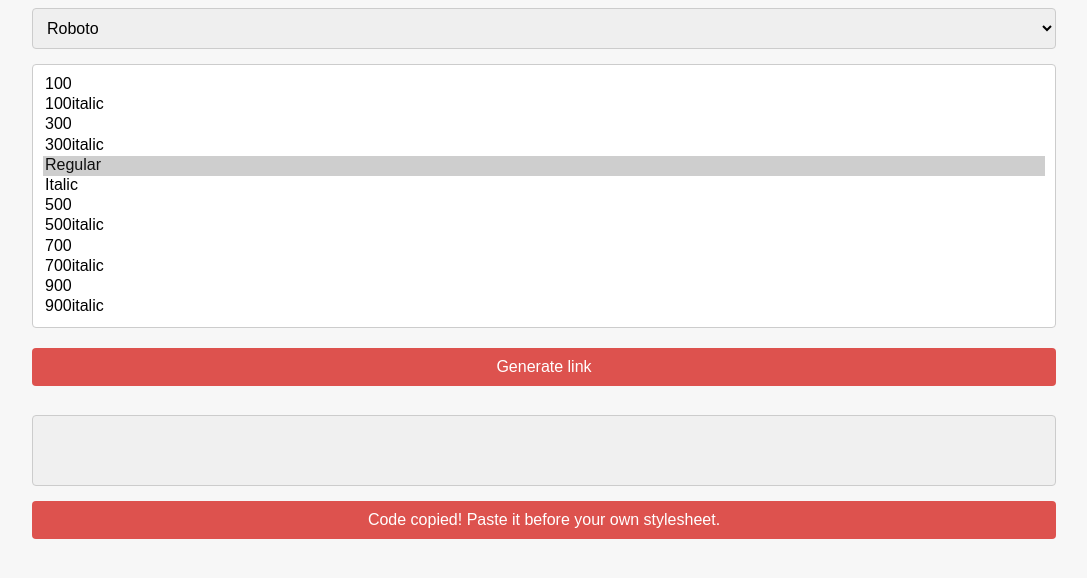
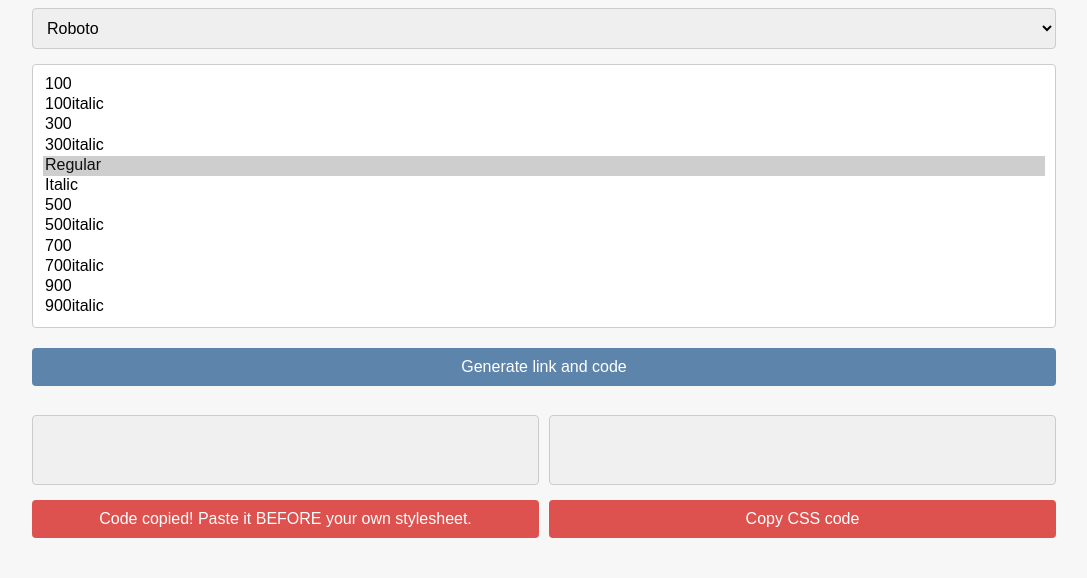
Before and after one commit to smx-m14/gfonts, a plain HTML site: page index.html in a window 1280 px wide. Both pictures are taken after a click on the button "Copy link". Shown: the part 106-684 px from the top of the page, without its empty margins (96-1183 px from the left). Drawn offline with Linux system fonts and the light colour scheme.

Commit message:
Add files via upload

```diff
--- a/index.html
+++ b/index.html
@@ -1552,11 +1552,22 @@
         <option data-variants="regular,700">Zilla Slab Highlight</option>
     </select>
     <select id="variants" multiple="" size="12"></select>
-    <button id="make-code">Generate link</button>
-    <pre id="code-display">
+    <button id="make-code">Generate link and code</button>
+    <section>
+        <div>
+            <pre id="code-display-1">
 
-    </pre>
-    <button id="copy-code">Copy link</button>
+            </pre>
+            <button id="copy-code-1">Copy link</button>
+        </div>
+        <div>
+            <pre id="code-display-2">
+
+            </pre>
+            <button id="copy-code-2">Copy CSS code</button>
+        </div>
+    </section>
+
     <script src="script.js"></script>
 </body>
 
--- a/script.js
+++ b/script.js
@@ -30,7 +30,8 @@ document.addEventListener("DOMContentLoaded", function () {
     const fontsSelect = document.getElementById('fonts');
     const variantsSelect = document.getElementById('variants');
     const button = document.getElementById('make-code');
-    const pre = document.getElementById('code-display');
+    const pre = document.getElementById('code-display-1');
+    const pre2 = document.getElementById('code-display-2');
 
     fontsSelect.addEventListener('change', function () {
         const selectedOption = fontsSelect.options[fontsSelect.selectedIndex];
@@ -74,9 +75,10 @@ document.addEventListener("DOMContentLoaded", function () {
         const googleFontUrl = `https://fonts.googleapis.com/css?family=${fontFamily}:${selectedVariants}`;
         const code = '<link rel="stylesheet" href="' + googleFontUrl + '" >';
         pre.textContent = code;
+        pre2.textContent = "font-family: '"+ selectedOption.textContent.trim() +"'";
     });
 
-    const copyCodeButton = document.getElementById('copy-code');
+    const copyCodeButton = document.getElementById('copy-code-1');
     copyCodeButton.addEventListener('click', function () {
         const codeToCopy = pre.textContent.trim();
 
@@ -89,9 +91,28 @@ document.addEventListener("DOMContentLoaded", function () {
         document.body.removeChild(textarea);
 
         // Cambiar el texto del botón temporalmente para indicar que se ha copiado
-        copyCodeButton.textContent = 'Code copied! Paste it before your own stylesheet.';
+        copyCodeButton.textContent = 'Code copied! Paste it BEFORE your own stylesheet.';
         setTimeout(function () {
             copyCodeButton.textContent = 'Copy code';
+        }, 3000); // Vuelve al texto original después de 2 segundos
+    });
+
+    const copyCSSButton = document.getElementById('copy-code-2');
+    copyCSSButton.addEventListener('click', function () {
+        const codeToCopy = pre2.textContent.trim();
+
+        // Crear un elemento de textarea temporal para copiar el texto al portapapeles
+        const textarea = document.createElement('textarea');
+        textarea.value = codeToCopy;
+        document.body.appendChild(textarea);
+        textarea.select();
+        document.execCommand('copy');
+        document.body.removeChild(textarea);
+
+        // Cambiar el texto del botón temporalmente para indicar que se ha copiado
+        copyCSSButton.textContent = 'Code copied! Paste it INSIDE your own selector.';
+        setTimeout(function () {
+            copyCSSButton.textContent = 'Copy code';
         }, 3000); // Vuelve al texto original después de 2 segundos
     });
 
--- a/style.css
+++ b/style.css
@@ -34,8 +34,16 @@ button {
     transition: background-color 0.3s;
 }
 
+#make-code {
+    background-color: #5D85AC;
+}
+
 button:hover {
     background-color: #903532;
+}
+
+#make-code:hover {
+    background-color: #314b65;
 }
 
 pre {
@@ -48,9 +56,20 @@ pre {
     border-radius: 4px;
     font-size: 14px;
     line-height: 1.4;
+    height: 70px;
+    overflow: hidden;
 }
 
 select[multiple] {
     height: auto;
     min-height: 120px;
 }
+
+section {
+    display: flex;
+    gap: 10px;
+}
+
+section div {
+    width: 100%;
+}
```
